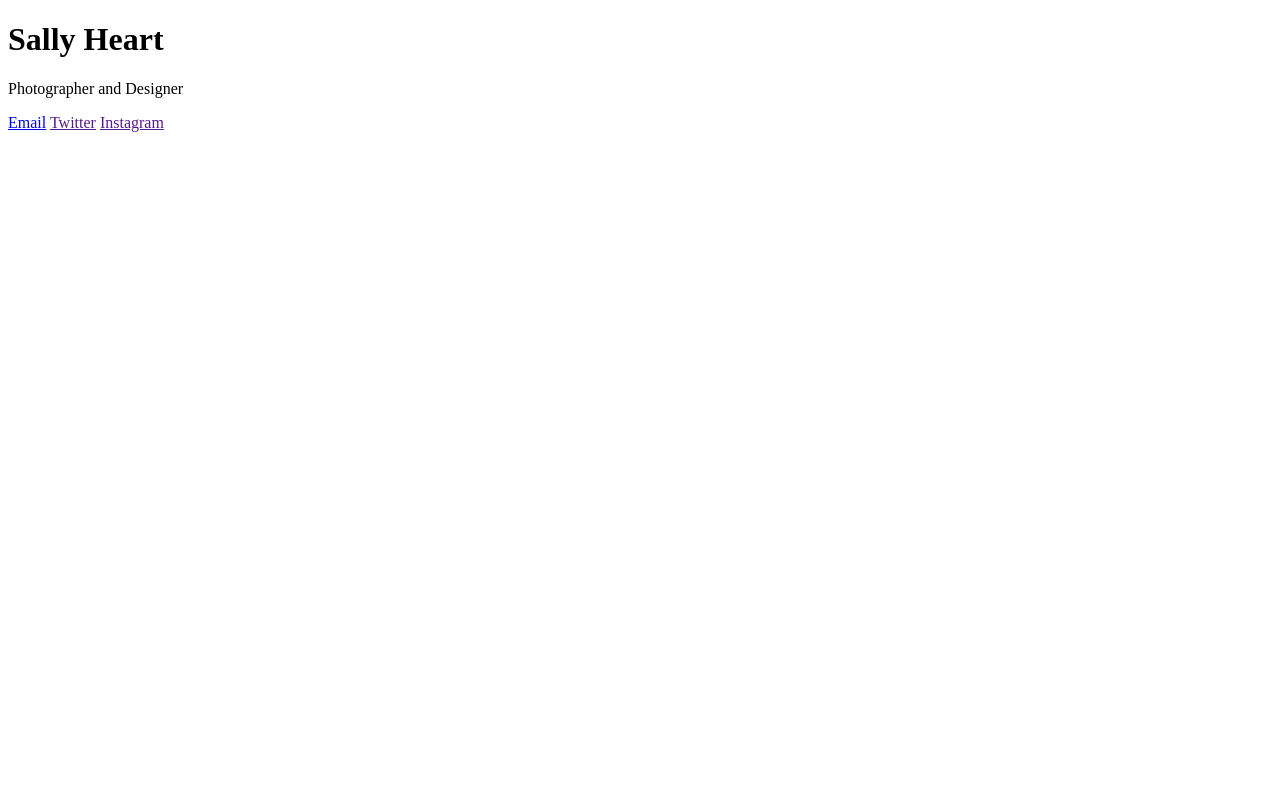
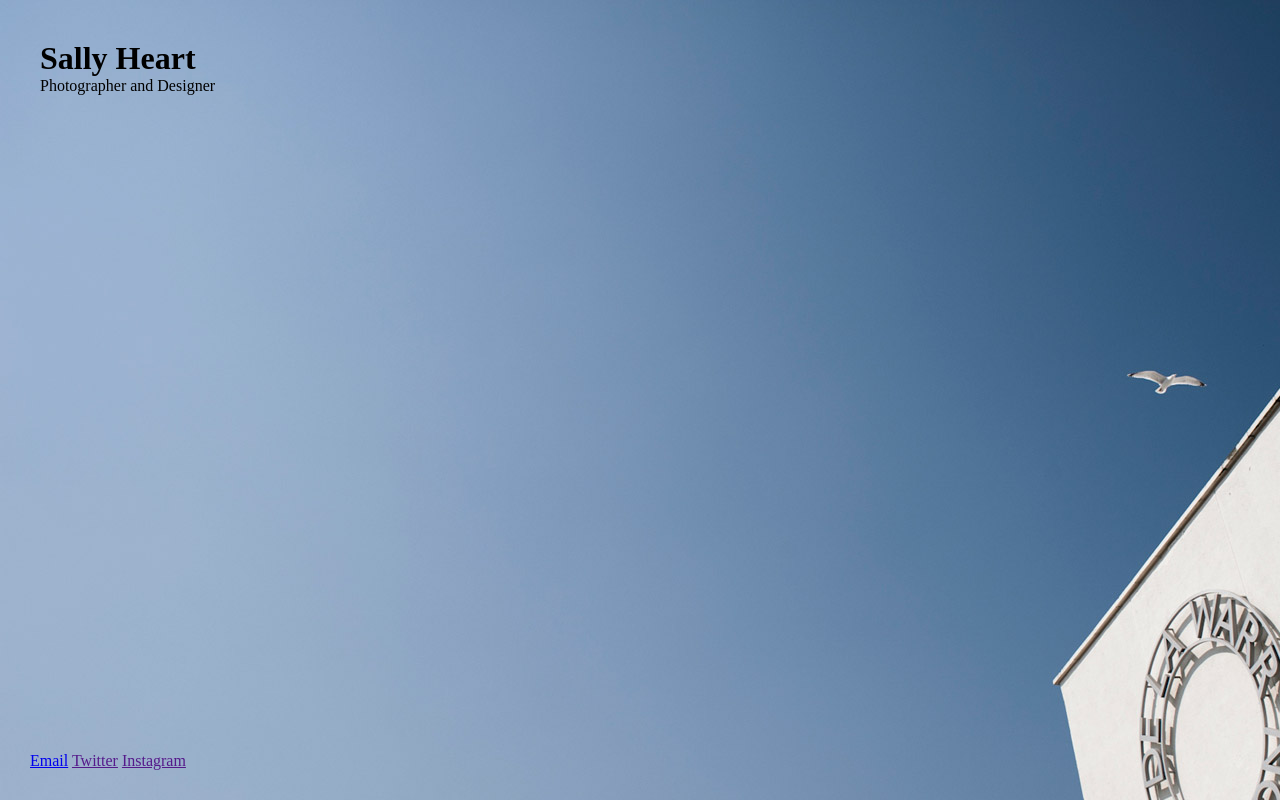
Before and after one commit to nolangh/superHi, a plain HTML site: page index.html in a window 1280 px wide. Drawn offline with Linux system fonts and the light colour scheme.

Commit message:
added more css

```diff
--- a/main.css
+++ b/main.css
@@ -1,4 +1,4 @@
-:root {
+* {
     margin: 0;
     padding: 0;
     box-sizing: border-box;
@@ -6,7 +6,28 @@
 }
 
 body {
-    font-family: ;
-    height: 100%;
+    height: 100vh;
     width: 100%;
 }
+
+/* --------------------------------- header --------------------------------- */
+header {
+    position: fixed;
+    top: 40px;
+    left: 40px;
+}
+
+/* ------------------------------- Background ------------------------------- */
+
+#bground {
+    height: 100vh;
+    width: 100%;
+    background-image: url(images/sally_1.jpg);
+}
+
+/* --------------------------------- Footer --------------------------------- */
+footer {
+    position: fixed;
+    bottom: 30px;
+    left: 30px;
+}
```
